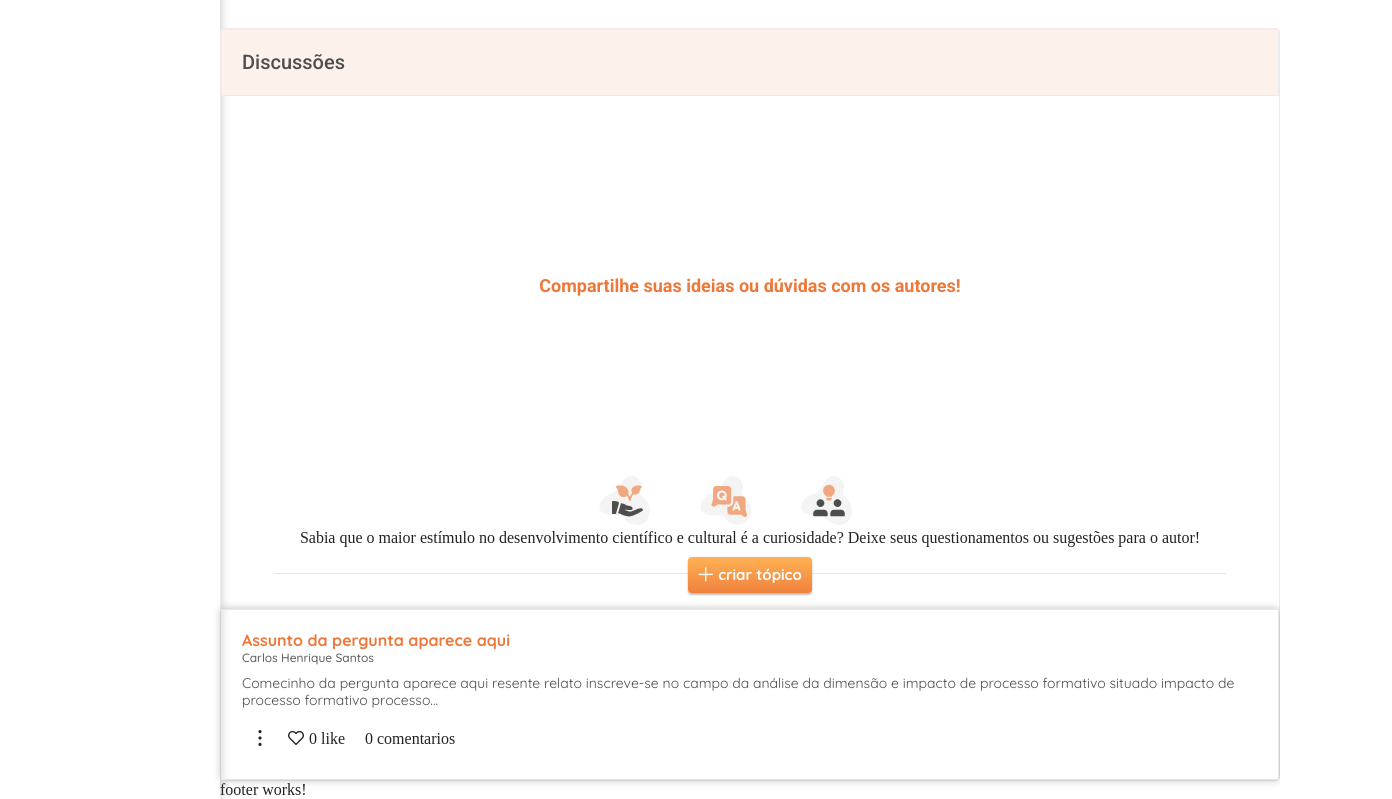
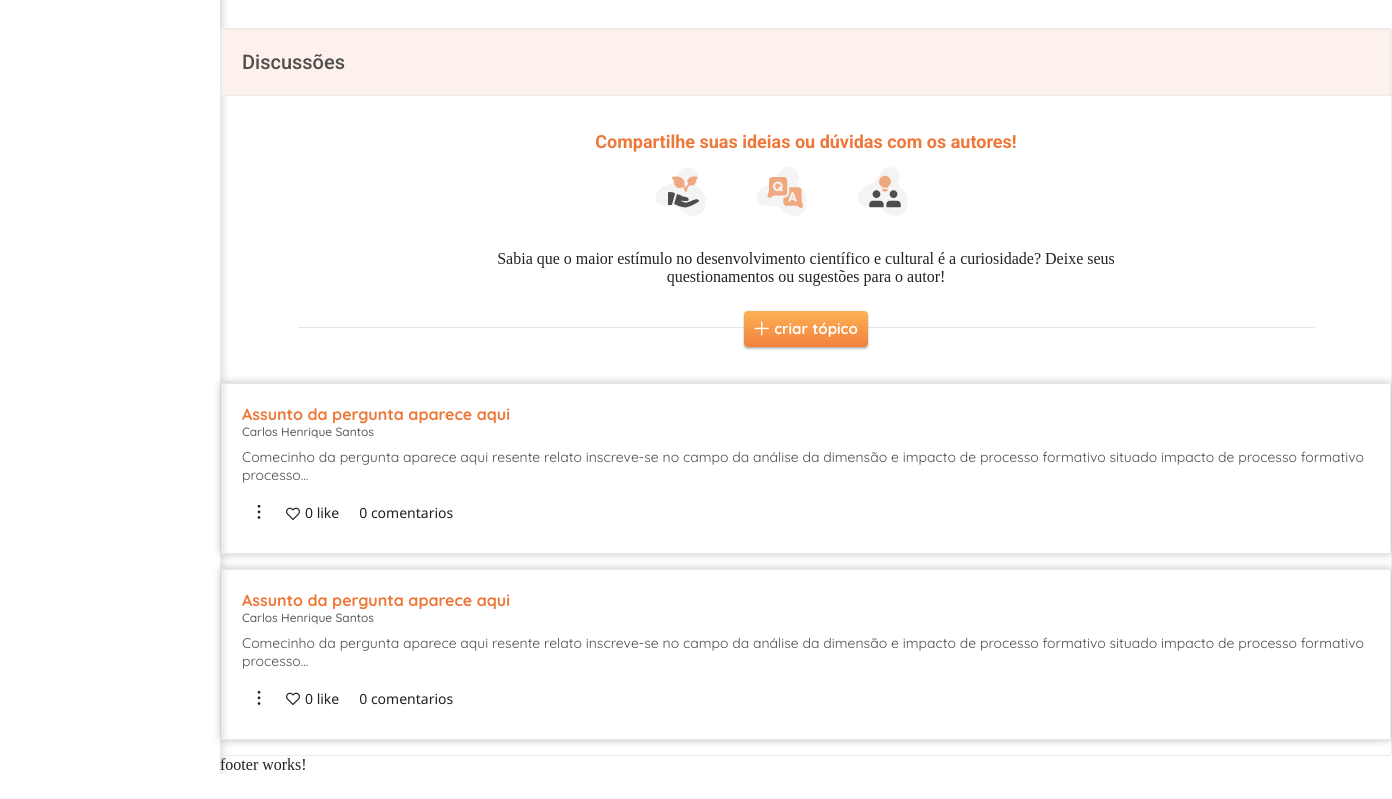
Before and after one commit to weu-souza/galoa-chuva, an Angular app: page /home in a window 1280 px wide. Shown: the part 873-1672 px from the top of the page, 1392 px wide, since content can reach past the window. After the commit the page ends 1647 px from the top, so only its background shows below. Built offline with nearby package versions, Linux system fonts and the light colour scheme.

Commit message:
finalização do criar topicos e arrumando alguns elementos na parte do comentario

```diff
--- a/src/app/Main/article/page/artigo.component.html
+++ b/src/app/Main/article/page/artigo.component.html
@@ -1,6 +1,6 @@
 <article class="article-container">
-  <div class="video-container">
-    <h1>Análise sensorial de preparações funcionais desenvolvidas para escolares<br> entre 09 e 15 anos, do
+  <div >
+    <h1>Análise sensorial de preparações funcionais desenvolvidas para escolares entre 09 e 15 anos, do
       município de Campinas/SP</h1>
 
     <iframe src="https://www.youtube.com/embed/1tjuhCdWPB4"
--- a/src/app/Main/article/page/artigo.component.scss
+++ b/src/app/Main/article/page/artigo.component.scss
@@ -21,6 +21,7 @@
     letter-spacing: 0.05em;
     color: #ED7839;
     margin-bottom: 30px;
+    width: 786px;
 
   }
 
--- a/src/app/Main/discussion/comentarios/comentarios.component.html
+++ b/src/app/Main/discussion/comentarios/comentarios.component.html
@@ -6,11 +6,17 @@
     dimensão e impacto de
     processo formativo situado impacto de processo formativo processo...</p>
 
-  <div class="btn-comentario-container">
-    <div class="btn-coment"><a><i class="pi pi-ellipsis-v"></i></a></div>
+  <div class="btn-comentario-container ">
+    <div class="btn-apagar-atualizar slide-left " *ngIf="showSubMenu">
+      <a class="gambiarra"><i class="pi pi-pencil"></i>Atualizar</a>
+      <a><i class="pi pi-times-circle" ></i>excluir</a>
+    </div>
+    <div class="btn-coment"><a (click)="attApagar()"><i class="pi pi-ellipsis-v" style="cursor: pointer"></i></a></div>
     <div class="btn-like btn-coment">
-      <i (click)=" likeBtn()" [ngClass]="coracao()"></i>
+      <a (click)=" likeBtn()" style="cursor: pointer; display: flex">
+      <i  [ngClass]="coracao()" style="align-self: center"></i>
       <p class="">{{ like }} like</p>
+      </a>
     </div>
 
     <p class="btn-coment">{{ comentarios }} comentarios</p>
--- a/src/app/Main/discussion/comentarios/comentarios.component.scss
+++ b/src/app/Main/discussion/comentarios/comentarios.component.scss
@@ -1,8 +1,10 @@
 .comentarios {
-  margin-top: 15px;
   border: 1px solid #E7E7E7;
   box-shadow: 0 0 8px rgba(0, 0, 0, 0.25);
   padding: 20px;
+  width: 1170px;
+  margin: 15px auto 15px auto;
+  position: relative;
 
   .titulo-comentario {
     font-family: Quicksand, sans-serif;
@@ -32,6 +34,42 @@
 
   .btn-comentario-container {
     display: flex;
+    font-family: Segoe UI, sans-serif;
+    font-weight: 350;
+    font-size: 14px;
+    line-height: 18.62px;
+
+    .btn-apagar-atualizar {
+      display: grid;
+      position: absolute;
+      border: 1px solid #E7E7E7;
+      border-top-left-radius: 20px;
+      border-bottom-left-radius: 10px;
+      border-bottom-right-radius: 10px;
+      box-shadow: 0 0 8px rgba(0, 0, 0, 0.25);
+      bottom: -50px;
+
+      a {
+        cursor: pointer;
+        padding: 10px;
+
+        i {
+          margin: 5px
+        }
+
+
+      }
+
+      a:hover {
+        background: rgba(115, 115, 115, 0.37);
+
+
+      }
+
+      .gambiarra:hover {
+        border-top-left-radius: 20px;
+      }
+    }
 
     .btn-coment {
       margin: 10px;
@@ -49,3 +87,23 @@
     }
   }
 }
+
+/* ----------------------------------------------
+  Generated by AnimatiSS
+  Licensed under FreeBSD License
+  URL: https://xsgames.co/animatiss
+  Twitter: @xsgames_
+---------------------------------------------- */
+
+.slide-left {
+  animation: slide-left 0.4s linear both
+}
+
+@keyframes slide-left {
+  0% {
+    transform: translateX(-60px)
+  }
+  100% {
+    transform: translateX(-100px)
+  }
+}
--- a/src/app/Main/discussion/comentarios/comentarios.component.ts
+++ b/src/app/Main/discussion/comentarios/comentarios.component.ts
@@ -5,21 +5,22 @@ import {Component, OnInit} from '@angular/core';
   templateUrl: './comentarios.component.html',
   styleUrls: ['./comentarios.component.scss']
 })
-export class ComentariosComponent implements OnInit{
+export class ComentariosComponent implements OnInit {
   like: number;
   comentarios: number;
   click: boolean;
+  showSubMenu: boolean;
 
   constructor() {
     this.like = 0;
     this.comentarios = 0;
     this.click = false;
+    this.showSubMenu = false;
   }
 
   ngOnInit(): void {
     this.like = 0
   }
-
 
 
   likeBtn() {
@@ -38,4 +39,8 @@ export class ComentariosComponent implements OnInit{
     }
     return "pi pi-heart";
   }
+
+  attApagar() {
+    this.showSubMenu = !this.showSubMenu;
+  }
 }
--- a/src/app/Main/discussion/criar-topico/criar-topico.component.scss
+++ b/src/app/Main/discussion/criar-topico/criar-topico.component.scss
@@ -1,18 +1,20 @@
 .criar-topico {
   display: grid;
+  padding: 20px;
 
   h2 {
-    margin: 0 auto;
+    margin: 15px auto 0  auto;
     color: #ED7839;
     font-family: Roboto, sans-serif;
     font-weight: 700;
     font-size: 18px;
-    line-height: 21.09;
+    line-height: 21.09px;
   }
 
 
   .svg-container {
-    margin: 0 auto;
+    margin: 15px auto 0 auto;
+
 
     svg {
       margin: 0 50px 0 0;
@@ -20,7 +22,9 @@
   }
 
   p {
-    margin: 0 auto;
+    margin: 30px auto 15px auto;
+    text-align: center;
+    width: 626px;
   }
 
   .btn-criar-container {
@@ -35,7 +39,7 @@
       background: linear-gradient(180deg, #FEB254 0%, #F0813D 100%);
       padding: 10px;
       border: none;
-      box-shadow:  0 0 2px rgba(0, 0, 0, 0.12), 0 2px 2px rgba(0, 0, 0, 0.24);
+      box-shadow: 0 0 2px rgba(0, 0, 0, 0.12), 0 2px 2px rgba(0, 0, 0, 0.24);
       border-radius: 4px;
       color: #FFFFFF;
       font-family: Quicksand, sans-serif;
--- a/src/app/Main/discussion/page/discussao.component.html
+++ b/src/app/Main/discussion/page/discussao.component.html
@@ -9,6 +9,7 @@
 
   <!--comentarios-->
   <app-comentarios></app-comentarios>
+  <app-comentarios></app-comentarios>
 
 
 </article>
--- a/src/app/Main/discussion/page/discussao.component.scss
+++ b/src/app/Main/discussion/page/discussao.component.scss
@@ -1,9 +1,8 @@
 .discussao {
-  display: grid;
   max-width: 1200px;
   margin: 30px auto 0 auto;
   border: 1px solid #ECECEC;
-  border-radius: 4px;
+  border-radius: 3px;
 
   .titulo-container {
     background: #FDF1EB;
```
